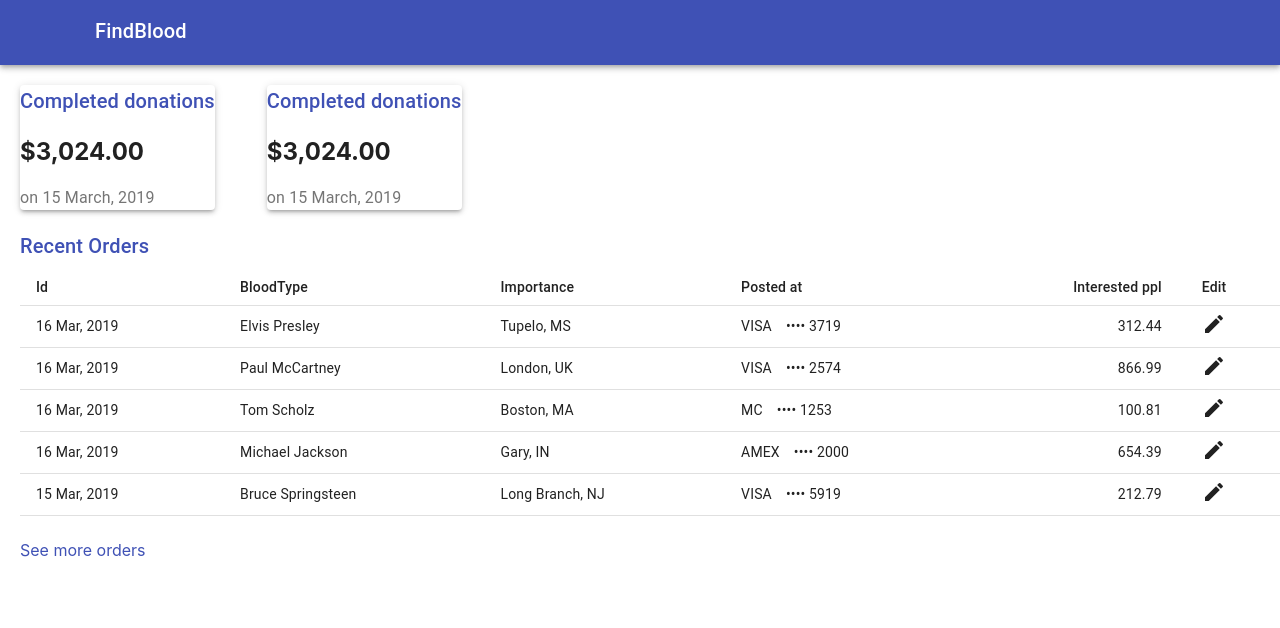
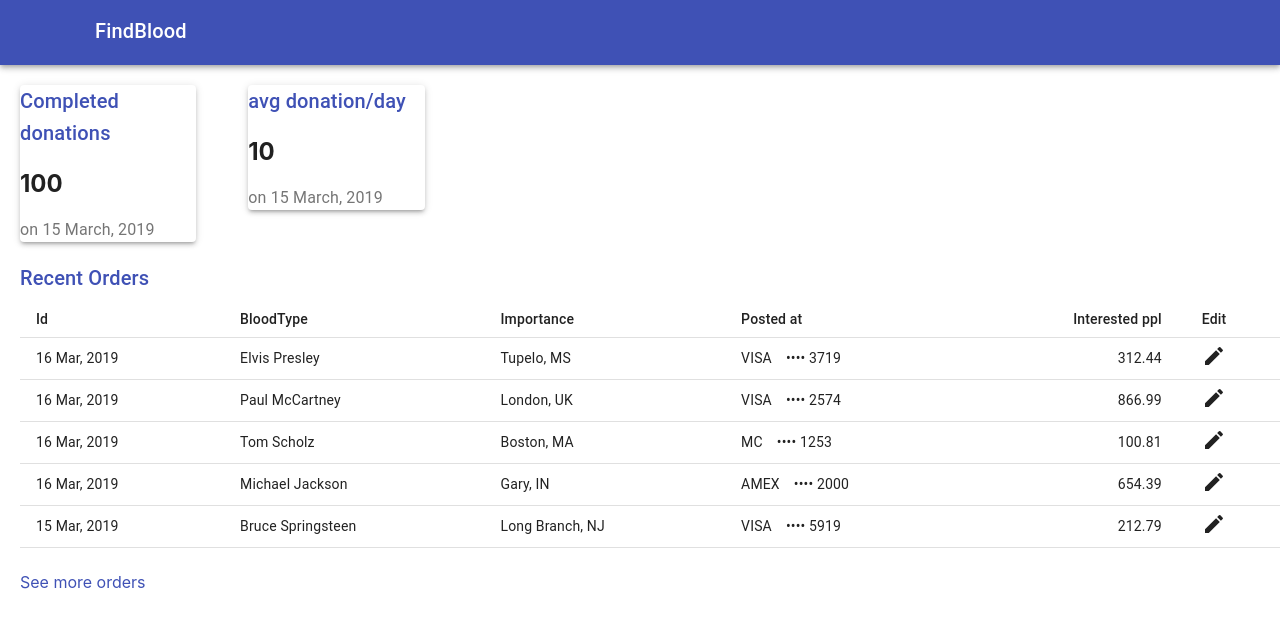
Before and after one commit to MehdyKarmouche/findBlood, a React (Create React App) app in the folder client/: page /center/dashboard in a window 1280 px wide. Shown: the top 628 px of the page. Built offline with nearby package versions, Linux system fonts and the light colour scheme.

Commit message:
avg donation/day

```diff
--- a/client/src/components/center/pages/NumDonations.js
+++ b/client/src/components/center/pages/NumDonations.js
@@ -35,7 +35,7 @@ export default function NumDonations() {
         <Paper className={classes.paper} elevation={3}>
       <Title>Completed donations</Title>
       <h2>
-        $3,024.00
+        100
       </h2>
       <Typography color="textSecondary" className={classes.depositContext}>
         on 15 March, 2019
@@ -48,9 +48,9 @@ export default function NumDonations() {
 
       <Grid item item xs={6}>
         <Paper className={classes.paper} elevation={3}>
-        <Title>Completed donations</Title>
+        <Title>avg donation/day</Title>
         <h2>
-          $3,024.00
+          10
         </h2>
         <Typography color="textSecondary" className={classes.depositContext}>
           on 15 March, 2019
```
